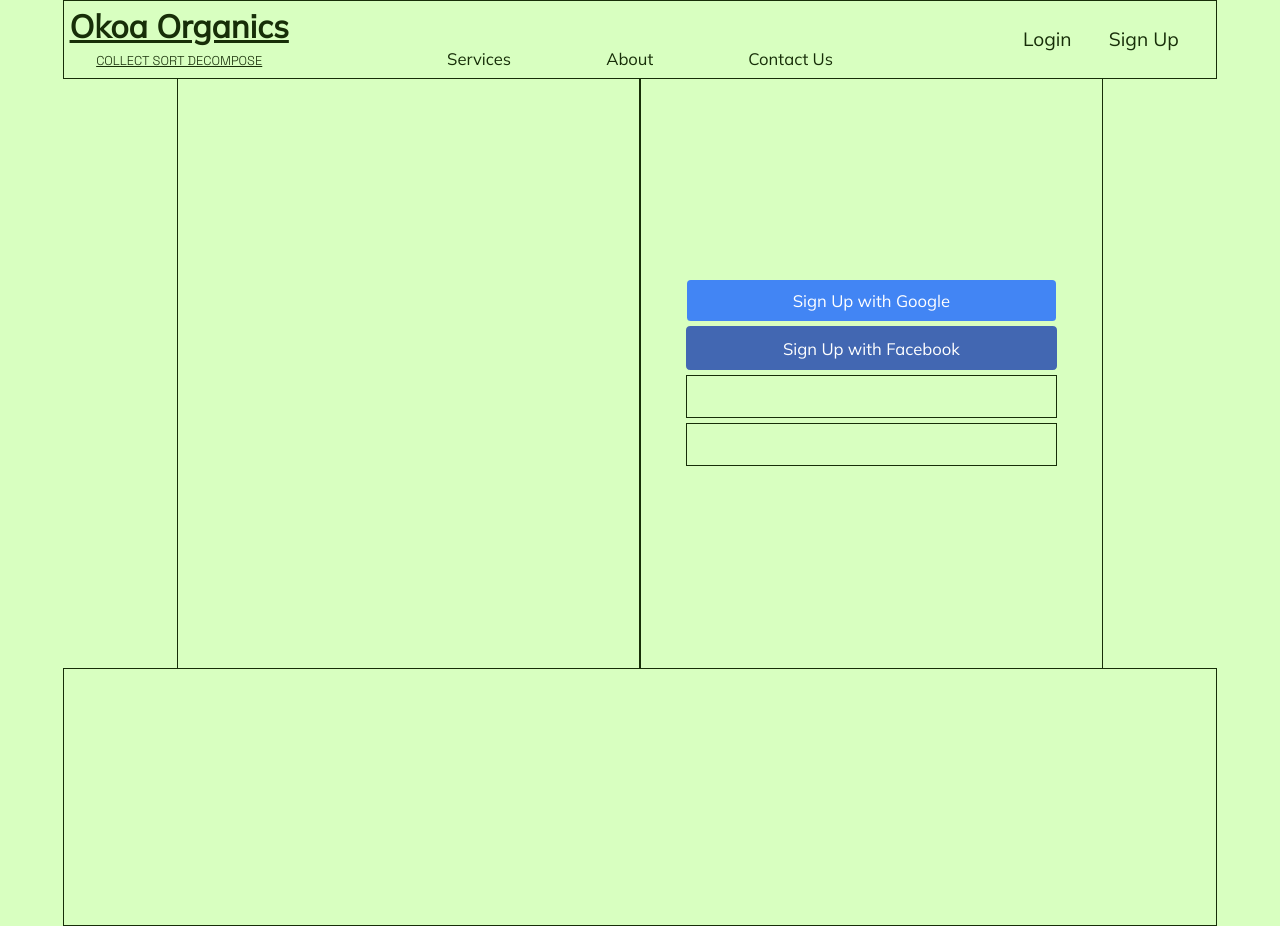
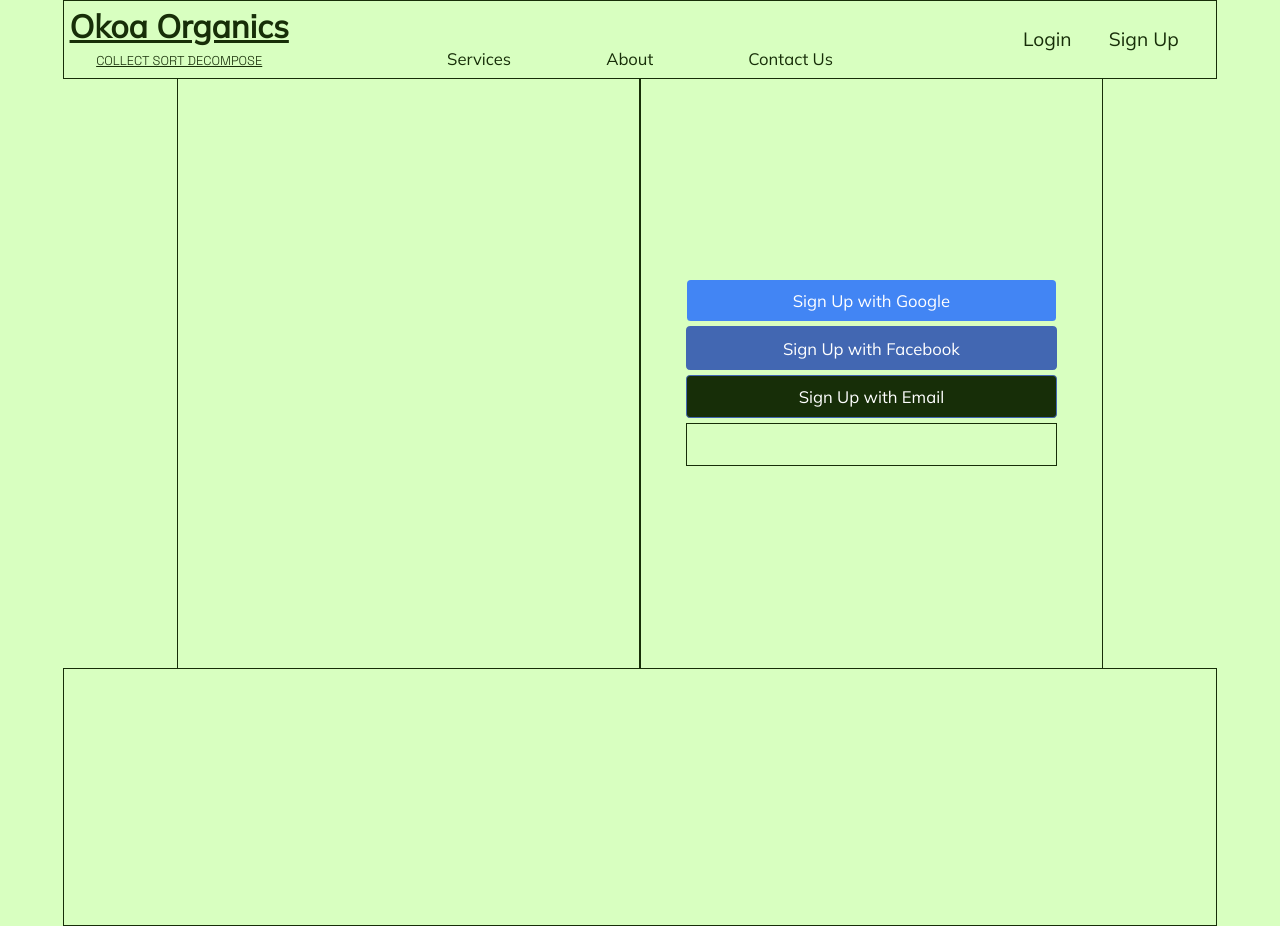
Before and after one commit to Kilimo-Africa/okoa_waste, a React (Create React App) app: page /signup in a window 1280 px wide. Built offline with nearby package versions, Linux system fonts and the light colour scheme.

Commit message:
style signup with email button

```diff
--- a/src/pages/auth/auth.css
+++ b/src/pages/auth/auth.css
@@ -46,7 +46,6 @@
   background-color: #4285F4;
   border: thin solid #4285F4;
   color: white;
-  /* padding: 12px 24px; */
   border-radius: .3vw;
   border: none;
   font-size: 1.3vw;
@@ -61,7 +60,6 @@
   background-color: #4267B2;
   border: thin solid #4267B2;
   color: white;
-  /* padding: 12px 24px; */
   border-radius: .3vw;
   text-decoration: none;
   font-size: 1.3vw;
@@ -71,3 +69,13 @@
 #facebook-signup:hover {
   background-color: #3551a5;
 }
+
+#email-signup {
+  background-color: #172e08;
+  border: thin solid #4267B2;
+  color: white;
+  border-radius: .3vw;
+  text-decoration: none;
+  font-size: 1.3vw;
+  cursor: pointer;
+}
--- a/src/pages/auth/signup.js
+++ b/src/pages/auth/signup.js
@@ -34,7 +34,9 @@ export default function Signup() {
         <span className="form-container-items" id="facebook-signup">
           Sign Up with Facebook
         </span>
-        <span className="form-container-items"></span>
+        <span className="form-container-items" id="email-signup">
+          Sign Up with Email
+        </span>
         <span className="form-container-items"></span>
       </div>
     </main>
```
